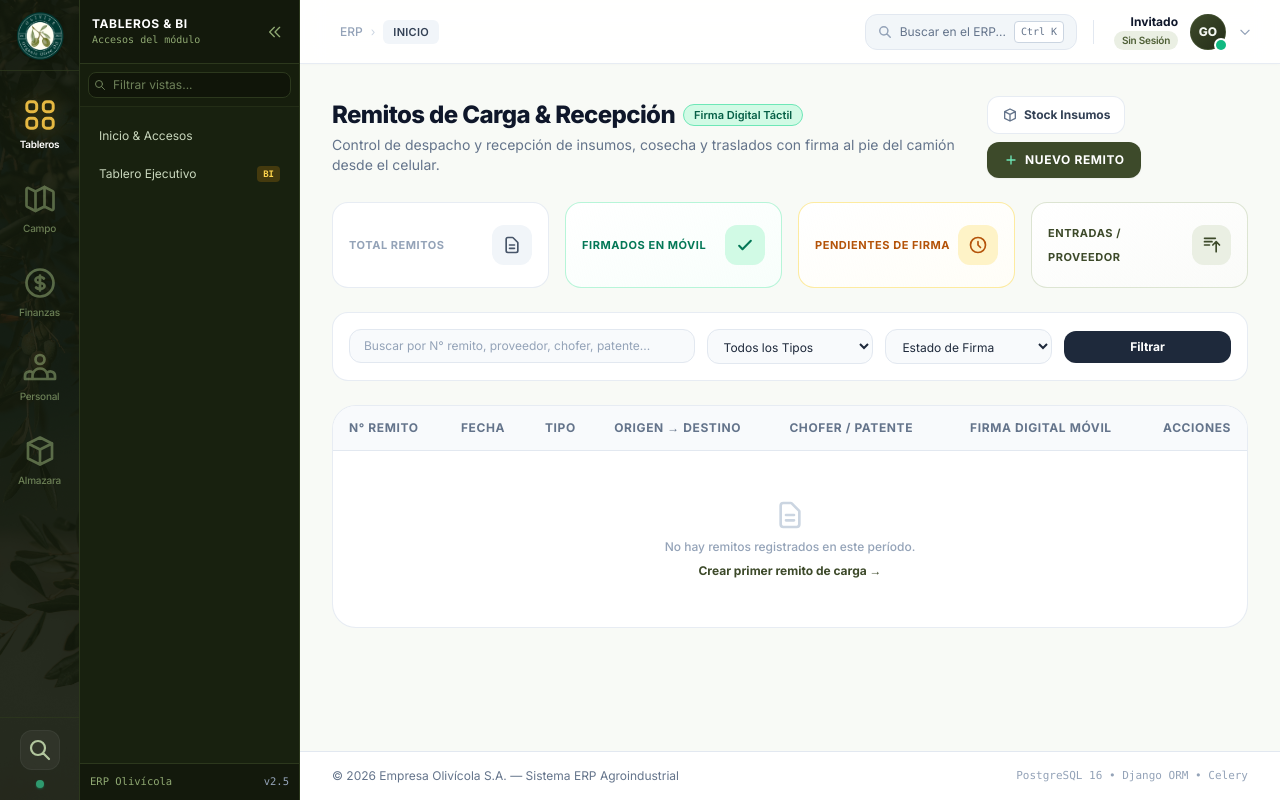
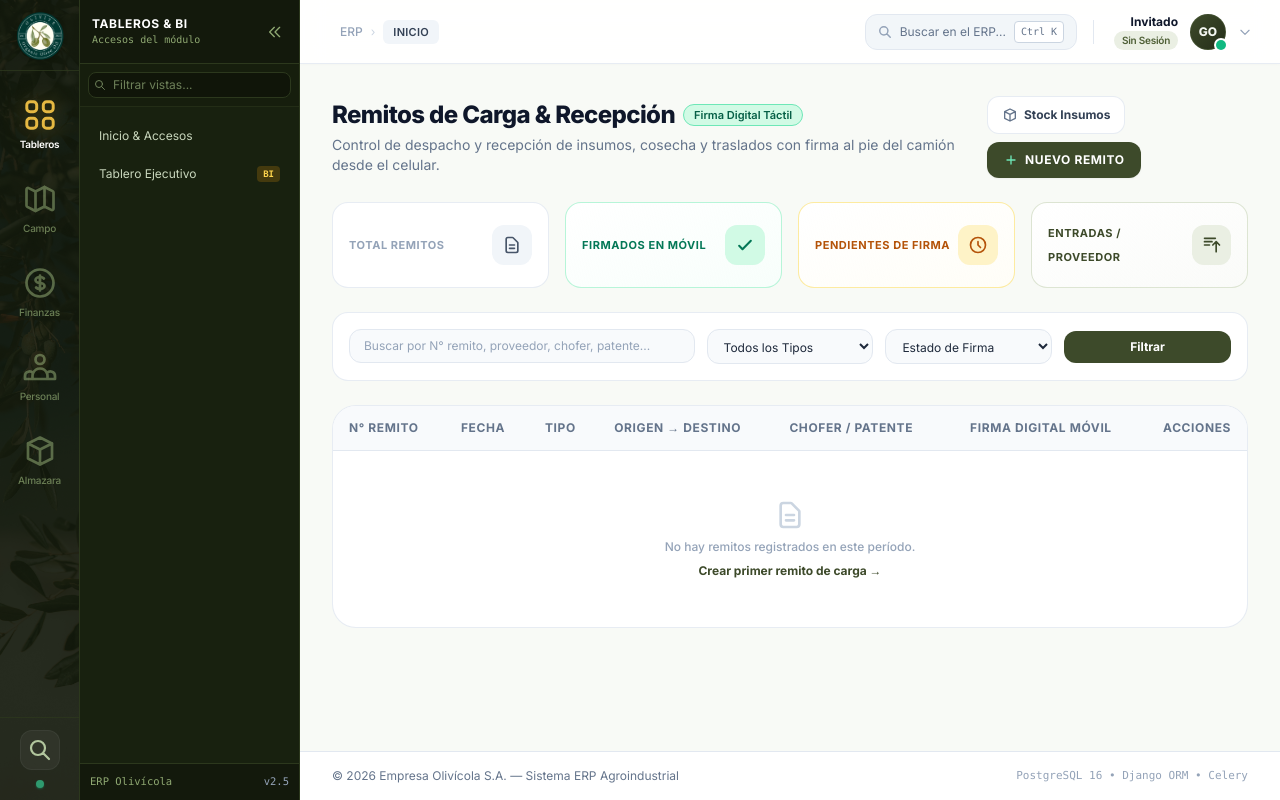
Before and after one commit to Wschanzze/ERP-Olivo, a Django app: template templates/inventario/remitos_list.html in a window 1280 px wide. Run offline with Django 5.2, Linux system fonts and the light colour scheme; the template is opened without the code that fills it, so the values that code supplies are empty; some libraries are stand-ins or nearby versions.

Commit message:
fix(ui): cambiar color del botón filtrar en remitos

```diff
--- a/templates/inventario/remitos_list.html
+++ b/templates/inventario/remitos_list.html
@@ -121,7 +121,7 @@
       <div class="flex items-center gap-2">
         <button
           type="submit"
-          class="w-full px-4 py-2 bg-slate-800 hover:bg-slate-900 text-white font-bold text-xs rounded-xl shadow-2xs transition-colors"
+          class="w-full px-4 py-2 bg-oliva-700 hover:bg-oliva-800 text-white font-bold text-xs rounded-xl shadow-2xs transition-colors"
         >
           Filtrar
         </button>
```
